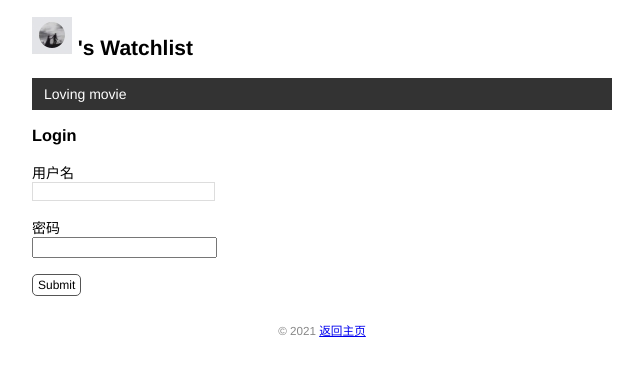
After one commit to John0520dd/day2, a Flask app: page /login in a window 1280 px wide. The commit adds this page. Shown: the top 376 px of the page, without its empty margins (318-961 px from the left). Run offline with Flask 2, Linux system fonts and the light colour scheme.

Commit message:
what the hell

```diff
--- a/app.py
+++ b/app.py
@@ -1,7 +1,10 @@
 from flask import Flask,render_template,request,url_for,redirect,flash
 from flask import url_for
 from flask_sqlalchemy import SQLAlchemy
+from werkzeug.security import generate_password_hash,check_password_hash
 import config
+import click
+from flask_login import LoginManager,UserMixin,login_user,login_required,logout_user
 
 app = Flask(__name__)
 app.config['SQLALCHEMY_TRACK_MODIFICATIONS'] = True
@@ -9,15 +12,32 @@ app.config['SQLALCHEMY_COMMIT_ON_TEARDOWN'] = True
 app.config['SQLALCHEMY_ECHO'] = True
 app.config.from_object(config)
 db = SQLAlchemy(app)
+login_manager = LoginManager(app) # 实例化扩展类
 
+
+# 这玩意到底加在哪
+login_manager.login_view = 'hello'
+# app.config['SECRET_KEY'] = 'dev'
 
 # @app.route('/')
 # def index():
 #     return render_template('index1.html',name = name,movies = movies)
 
-class User(db.Model): # 表名将会是 user（自动生成，小写处理）
-    id = db.Column(db.Integer, primary_key=True) # 主键
-    name = db.Column(db.String(20)) # 名字
+# class User(db.Model): # 表名将会是 user（自动生成，小写处理）
+#     id = db.Column(db.Integer, primary_key=True) # 主键
+#     name = db.Column(db.String(20)) # 名字
+
+class User(db.Model,UserMixin):
+    id = db.Column(db.Integer, primary_key=True)
+    name = db.Column(db.String(20))
+    username = db.Column(db.String(20)) # 用户名
+    password_hash = db.Column(db.String(128)) # 密码散列值
+
+    def set_password(self, password): # 用来设置密码的方法，接受密码 作为参数
+        self.password_hash = generate_password_hash(password) # 将生成的密码保持到对应字段
+
+    def validate_password(self, password): # 用于验证密码的方法，接 受密码作为参数
+        return check_password_hash(self.password_hash, password) # 返回布尔值
 
 class Movie(db.Model):# 表名将会是movie
     id = db.Column(db.Integer, primary_key=True) # 主键
@@ -51,12 +71,14 @@ def index():
         db.session.commit() # 提交数据库会话
         flash('Item created.') # 显示成功创建的提示
         return redirect(url_for('hello')) # 重定向回主页
+
         user = User.query.first()
         movies = Movie.query.all()
     return render_template('index.html', user=user, movies=movies)
 
 
 @app.route('/movie/edit/<int:movie_id>', methods=['GET', 'POST'])
+@login_required
 def edit(movie_id):
     movie = Movie.query.get_or_404(movie_id)
 
@@ -77,6 +99,7 @@ def edit(movie_id):
     return render_template('edit.html', movie=movie) # 传入被编辑 的电影记录
 
 @app.route('/movie/delete/<int:movie_id>', methods=['POST']) # 限定只接受 POST 请求
+@login_required # 登录保护
 def delete(movie_id):
     movie = Movie.query.get_or_404(movie_id) # 获取电影记录
     db.session.delete(movie) # 删除对应的记录
@@ -90,7 +113,58 @@ def page_not_found(e): # 接受异常对象作为参数
     # return render_template('404.html'), 404
     return render_template('404_1.html'), 404
 
+@app.cli.command()
+@click.option('--username', prompt=True, help='The username used to login.')
+@click.option('--password', prompt=True, hide_input=True, confirmation_prompt=True, help='The password used to login.')
+def admin(username, password):
+    """Create user."""
+    db.create_all()
+    user = User.query.first()
+    if user is not None:
+        click.echo('Updating user...')
+        user.username = username
+        user.set_password(password) # 设置密码
 
+    else:
+        click.echo('Creating user...')
+        user = User(username=username, name='Admin')
+        user.set_password(password) # 设置密码
+        db.session.add(user)
+
+    db.session.commit() # 提交数据库会话
+    click.echo('Done.')
+
+@login_manager.user_loader
+def load_user(user_id): # 创建用户加载回调函数，接受用户 ID 作为参数
+    user = User.query.get(int(user_id)) # 用 ID 作为 User 模型的 主键查询对应的用户
+    return user # 返回用户对象
+
+@app.route('/login', methods=['GET', 'POST'])
+def login():
+    if request.method == 'POST':
+        username = request.form['username']
+        password = request.form['password']
+        if not username or not password:
+            flash('Invalid input.')
+            return redirect(url_for('login'))
+
+        user = User.query.first() # 验证用户名和密码是否一致
+        if username == user.username and user.validate_password( password):
+            login_user(user) # 登入用户
+            flash('Login success.')
+            return redirect(url_for('hello')) # 重定向到主页
+
+        flash('Invalid username or password.') # 如果验证失败，显 示错误消息
+        return redirect(url_for('login')) # 重定向回登录页面
+
+    return render_template('login.html')
+
+@app.route('/logout')
+@login_required # 用于视图保护，后面会详细介绍
+def logout():
+    logout_user() # 登出用户
+    flash('Goodbye.')
+    return redirect(url_for('hello')) # 重定向回首页
 
 if __name__ == '__main__':
     app.run()
--- a/db_elements.py
+++ b/db_elements.py
@@ -3,7 +3,7 @@
 # @Author : 羊来
 # @File : db_elements.py
 # @Software: PyCharm
-from app import user,movie
+from app import User,Movie
 from flask import Flask, request, json, Response
 from flask_sqlalchemy import SQLAlchemy
 import config
--- a/templates/404_1.html
+++ b/templates/404_1.html
@@ -4,6 +4,8 @@
     <ul class="movie-list">
         <li>
             这个界面待开发
-            <span class="float-right"> <a href="{{ url_for('index') }}">返回</a> </span></li>
+            <span class="float-right"> <a href="{{ url_for('hello') }}">返回</a>
+            </span>
+        </li>
     </ul>
 {% endblock %}
--- a/templates/base.html
+++ b/templates/base.html
@@ -19,7 +19,7 @@
     </h2>
     <nav>
     <ul>
-        <li><a href="{{ url_for('index') }}">别乱点</a></li>
+        <li><a href="{{ url_for('index') }}">Loving movie</a></li>
     </ul>
     </nav>
     {% block content %}{% endblock %}
--- /dev/null
+++ b/templates/login.html
@@ -0,0 +1,11 @@
+{% extends 'base.html' %}
+{% block content %}
+    <h3>Login</h3>
+    <form method="post">
+        用户名<br>
+        <input type="text" name="username" required><br><br>
+        密码<br>
+        <!-- 密码输入框的 type 属性使用 password，会将输入值显示为圆点 -->
+        <input type="password" name="password" required><br><br>
+        <input class="btn" type="submit" name="submit" value="Submit"></form>
+{% endblock %}
--- a/test_request.py
+++ b/test_request.py
@@ -6,7 +6,7 @@
 from flask import request, url_for, redirect, flash, render_template, Flask
 from flask_sqlalchemy import SQLAlchemy
 
-from app import user,movie
+from app import User,Movie
 import config
 
 
```
Also changed, not shown: templates/index.html (+14 -8 lines).
